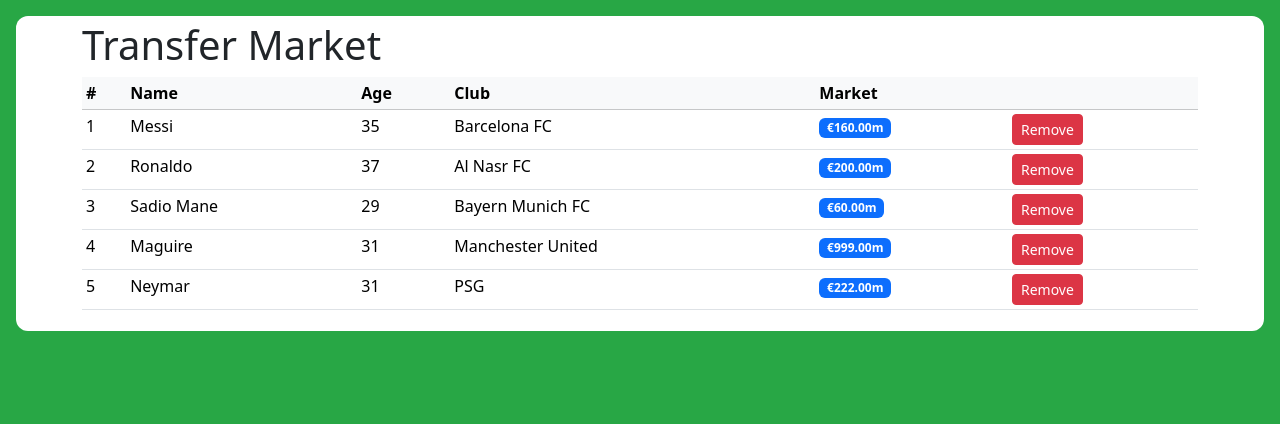
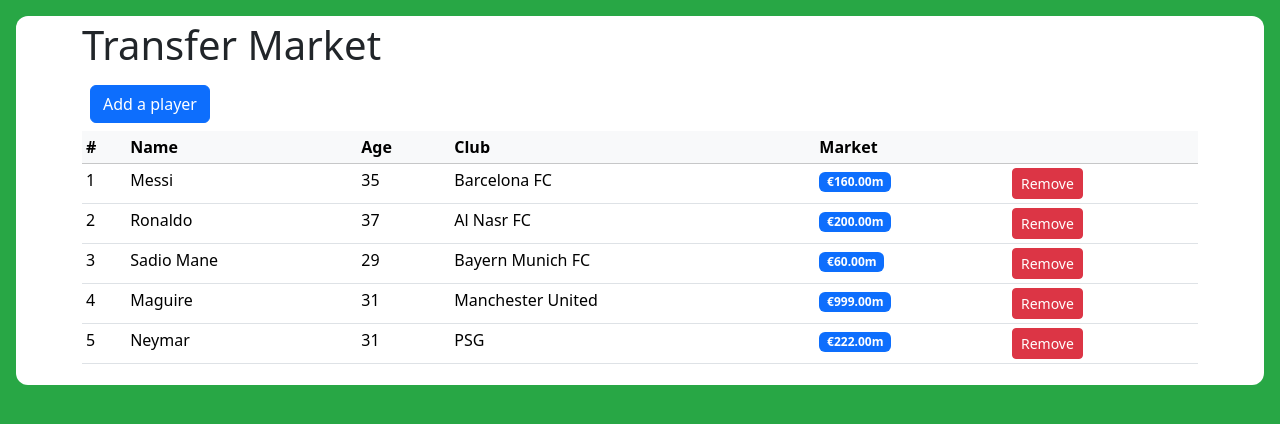
Before and after one commit to uabdirasul/transfermarket, a React (Create React App) app: page / in a window 1280 px wide. Shown: the top 424 px of the page. Built offline with nearby package versions, Linux system fonts and the light colour scheme.

Commit message:
add component for adding player

```diff
--- a/src/App.js
+++ b/src/App.js
@@ -1,10 +1,12 @@
 import React, { Component } from "react";
+import PlayerModal from "./components/PlayerModal";
 
 export default class App extends Component {
   constructor(props) {
     super();
     this.state = {
       players: [],
+      modalVisibility: false,
     };
   }
 
@@ -54,12 +56,36 @@
     });
   };
 
+  openModal = () => {
+    this.setState({
+      modalVisibility: true,
+    });
+  };
+
+  closeModal = () => {
+    this.setState({
+      modalVisibility: false,
+    });
+  };
+
   render() {
-    const { players } = this.state;
+    const { players, modalVisibility } = this.state;
     return (
       <div className="market">
         <div className="container">
           <h1>Transfer Market</h1>
+          <div className="row">
+            <div className="col">
+              <button className="btn btn-primary m-2" onClick={this.openModal}>
+                Add a player
+              </button>
+              {modalVisibility ? (
+                <PlayerModal closeModal={this.closeModal} />
+              ) : (
+                ""
+              )}
+            </div>
+          </div>
           <div className="row">
             <div className="col">
               <table className="table table-hover table-sm">
--- /dev/null
+++ b/src/components/PlayerModal.js
@@ -0,0 +1,25 @@
+import React, { Component } from "react";
+
+export default class PlayerModal extends Component {
+  constructor(props) {
+    super();
+  }
+
+  render() {
+    const { closeModal } = this.props;
+    return (
+      <div className="card">
+        <div className="card-header">
+          <h4>Add a player</h4>
+        </div>
+        <div className="card-body">Enter data...</div>
+        <div className="card-footer">
+          <button className="btn btn-warning m-1" onClick={closeModal}>
+            Cancel
+          </button>
+          <button className="btn btn-success m-1">Save changes</button>
+        </div>
+      </div>
+    );
+  }
+}
```
